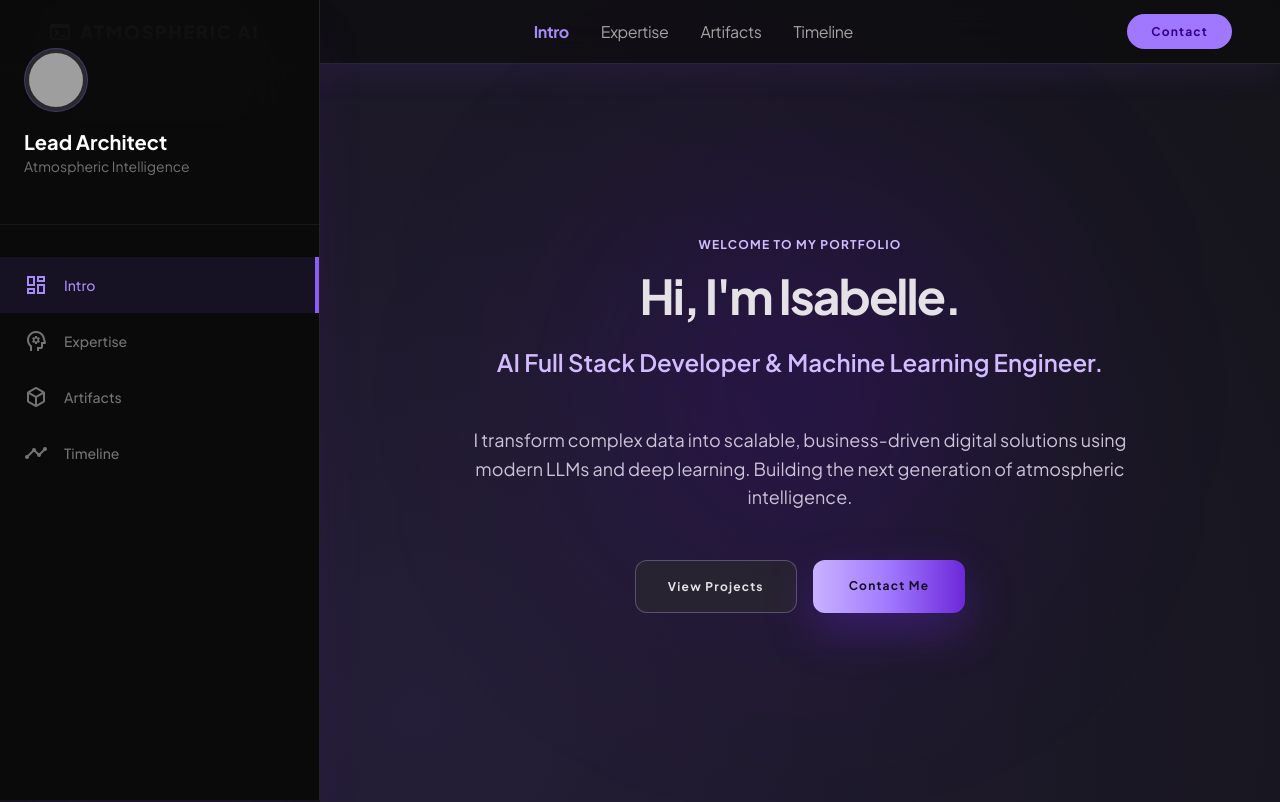
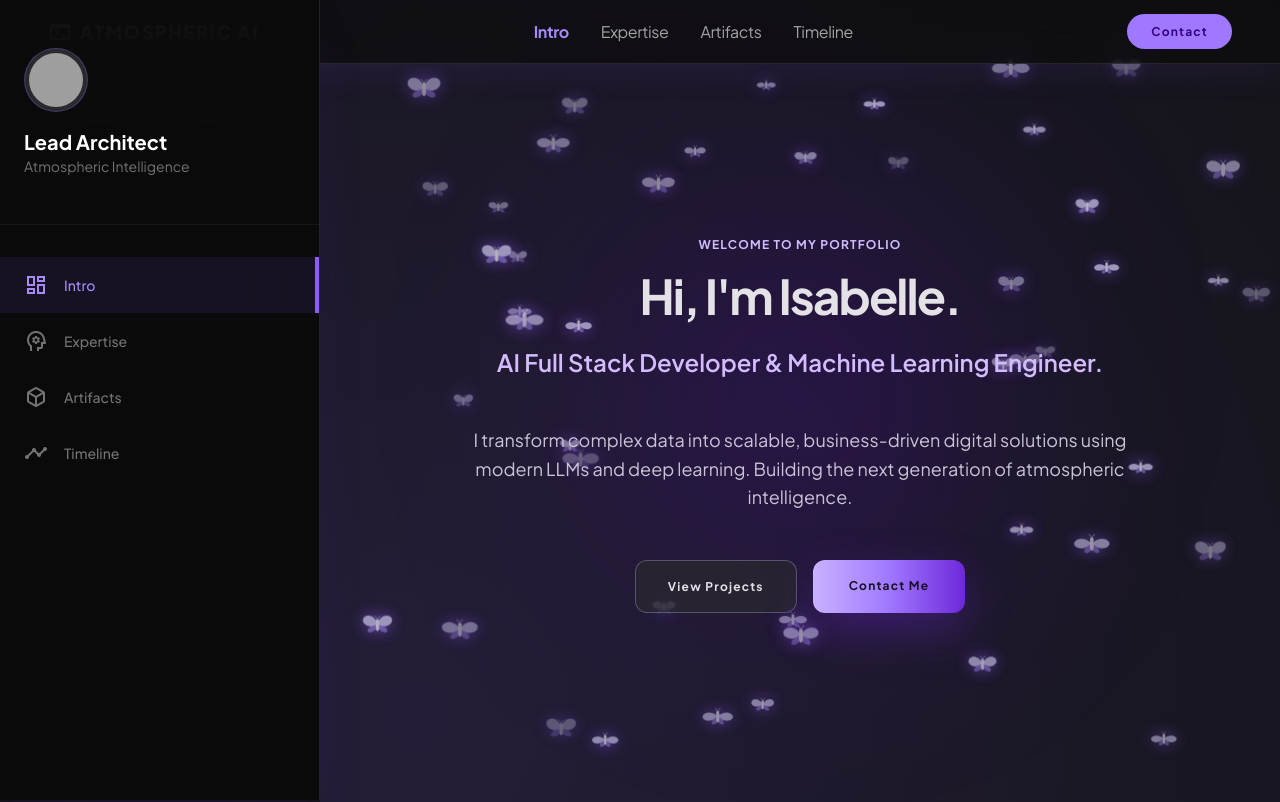
Before and after one commit to isabelledey/portfolio-website, a React (Vite) app: page / in a window 1280 px wide. Shown: the top 802 px of the page. Built offline with nearby package versions, Linux system fonts and the light colour scheme; no server answers; grey boxes are pictures that could not be loaded.

Commit message:
added butteflies to the hero section with movign effects

```diff
--- a/package.json
+++ b/package.json
@@ -14,12 +14,13 @@
     "cors": "^2.8.5",
     "dotenv": "^16.1.4",
     "express": "^4.18.2",
+    "framer-motion": "^11.18.2",
     "react": "^18.3.1",
     "react-dom": "^18.3.1"
   },
   "devDependencies": {
+    "@tailwindcss/forms": "^0.5.4",
     "@vitejs/plugin-react": "^4.3.1",
-    "@tailwindcss/forms": "^0.5.4",
     "autoprefixer": "^10.4.20",
     "concurrently": "^8.2.2",
     "nodemon": "^3.0.1",
--- /dev/null
+++ b/src/components/ButterflyField.jsx
@@ -0,0 +1,357 @@
+import {
+  motion,
+  useAnimationFrame,
+  useMotionValue,
+  useSpring,
+  useTransform,
+} from "framer-motion";
+import { memo, useEffect, useMemo, useRef, useState } from "react";
+
+const BUTTERFLY_COUNT = 46;
+const INTERACTION_RADIUS = 150;
+
+const createSeededRandom = (seed) => {
+  let current = seed;
+
+  return () => {
+    current = (current * 1664525 + 1013904223) % 4294967296;
+    return current / 4294967296;
+  };
+};
+
+const createButterflySwarm = (count) => {
+  const random = createSeededRandom(42);
+
+  return Array.from({ length: count }, (_, index) => {
+    let x = 0;
+    let y = 0;
+
+    // Keep the center a bit cleaner so the heading remains dominant.
+    for (let attempt = 0; attempt < 6; attempt += 1) {
+      x = 4 + random() * 92;
+      y = 6 + random() * 88;
+
+      const insideHeadlineZone = x > 28 && x < 72 && y > 24 && y < 72;
+      if (!insideHeadlineZone || attempt === 5) {
+        break;
+      }
+    }
+
+    return {
+      id: `butterfly-${index}`,
+      xPct: x,
+      yPct: y,
+      size: 8 + random() * 8,
+      opacity: 0.32 + random() * 0.42,
+      flapDuration: 1.35 + random() * 1.9,
+      flapDelay: random() * 1.8,
+      driftDuration: 2.8 + random() * 2.4,
+      floatRange: 8 + random() * 16,
+      floatSpeedX: 0.5 + random() * 0.7,
+      floatSpeedY: 0.45 + random() * 0.8,
+      floatPhaseX: random() * Math.PI * 2,
+      floatPhaseY: random() * Math.PI * 2,
+      radius: INTERACTION_RADIUS,
+      escapeForce: 34 + random() * 48,
+      rotateOffset: -12 + random() * 24,
+    };
+  });
+};
+
+const ButterflyParticle = memo(function ButterflyParticle({
+  butterfly,
+  bounds,
+  pointer,
+}) {
+  const idleX = useMotionValue(0);
+  const idleY = useMotionValue(0);
+  const targetX = useMotionValue(0);
+  const targetY = useMotionValue(0);
+
+  const driftX = useSpring(idleX, {
+    stiffness: 55,
+    damping: 20,
+    mass: 1,
+  });
+  const driftY = useSpring(idleY, {
+    stiffness: 55,
+    damping: 20,
+    mass: 1,
+  });
+  const springX = useSpring(targetX, {
+    stiffness: 175,
+    damping: 18,
+    mass: 0.78,
+  });
+  const springY = useSpring(targetY, {
+    stiffness: 175,
+    damping: 18,
+    mass: 0.78,
+  });
+
+  const tilt = useTransform(springX, [-55, 0, 55], [-16, 0, 16]);
+  const combinedX = useTransform([driftX, springX], ([idle, avoid]) => idle + avoid);
+  const combinedY = useTransform([driftY, springY], ([idle, avoid]) => idle + avoid);
+
+  useAnimationFrame((time) => {
+    const t = time / 1000;
+    const nextX =
+      Math.sin(t * butterfly.floatSpeedX + butterfly.floatPhaseX) *
+      butterfly.floatRange;
+    const nextY =
+      Math.cos(t * butterfly.floatSpeedY + butterfly.floatPhaseY) *
+      (butterfly.floatRange * 0.65);
+
+    idleX.set(nextX);
+    idleY.set(nextY);
+  });
+
+  useEffect(() => {
+    if (!bounds.width || !bounds.height || !pointer) {
+      targetX.set(0);
+      targetY.set(0);
+      return;
+    }
+
+    const homeX = (bounds.width * butterfly.xPct) / 100;
+    const homeY = (bounds.height * butterfly.yPct) / 100;
+    const deltaX = homeX - pointer.x;
+    const deltaY = homeY - pointer.y;
+    const distance = Math.hypot(deltaX, deltaY);
+
+    if (distance >= butterfly.radius) {
+      targetX.set(0);
+      targetY.set(0);
+      return;
+    }
+
+    const influence = 1 - distance / butterfly.radius;
+    const waveStrength = influence * influence * butterfly.escapeForce;
+    const normalizedX =
+      distance > 0 ? deltaX / distance : Math.cos(butterfly.rotateOffset);
+    const normalizedY =
+      distance > 0 ? deltaY / distance : Math.sin(butterfly.rotateOffset);
+
+    targetX.set(normalizedX * waveStrength);
+    targetY.set(normalizedY * waveStrength);
+  }, [bounds, butterfly, pointer, targetX, targetY]);
+
+  return (
+    <motion.div
+      className="absolute"
+      style={{
+        left: `${butterfly.xPct}%`,
+        top: `${butterfly.yPct}%`,
+        width: butterfly.size * 2.4,
+        height: butterfly.size * 1.7,
+        marginLeft: -(butterfly.size * 1.2),
+        marginTop: -(butterfly.size * 0.85),
+        x: combinedX,
+        y: combinedY,
+        rotate: tilt,
+        opacity: butterfly.opacity,
+      }}
+    >
+      <motion.div
+        animate={{
+          y: [0, -2.5, 0, 1, 0],
+          scale: [1, 1.05, 0.97, 1.03, 1],
+        }}
+        transition={{
+          duration: butterfly.driftDuration,
+          repeat: Infinity,
+          ease: "easeInOut",
+          delay: butterfly.flapDelay,
+        }}
+        className="relative h-full w-full"
+      >
+        <svg
+          viewBox="0 0 48 32"
+          className="h-full w-full overflow-visible"
+          style={{
+            filter: "drop-shadow(0 0 8px #8B5CF6)",
+          }}
+        >
+          <motion.g
+            animate={{
+              rotate: [18, -16, 18],
+              scaleY: [1, 0.78, 1],
+              x: [0, -0.8, 0],
+            }}
+            transition={{
+              duration: butterfly.flapDuration,
+              repeat: Infinity,
+              ease: "easeInOut",
+              delay: butterfly.flapDelay,
+            }}
+            style={{ originX: "24px", originY: "16px" }}
+          >
+            <path
+              d="M24 16C18 5 8 4 3 10c-2 3-1 8 3 10 5 3 12 2 18-4Z"
+              fill="rgba(221, 214, 254, 0.92)"
+              stroke="rgba(196, 181, 253, 0.35)"
+              strokeWidth="0.8"
+            />
+            <path
+              d="M23.5 17C18.5 18 14 22 12.8 27c-.5 2 1.1 3.6 3.1 3.2 3.4-.7 6.8-3.8 8.7-8.9Z"
+              fill="rgba(167, 139, 250, 0.72)"
+              stroke="rgba(196, 181, 253, 0.26)"
+              strokeWidth="0.8"
+            />
+          </motion.g>
+
+          <motion.g
+            animate={{
+              rotate: [-18, 16, -18],
+              scaleY: [1, 0.78, 1],
+              x: [0, 0.8, 0],
+            }}
+            transition={{
+              duration: butterfly.flapDuration,
+              repeat: Infinity,
+              ease: "easeInOut",
+              delay: butterfly.flapDelay,
+            }}
+            style={{ originX: "24px", originY: "16px" }}
+          >
+            <path
+              d="M24 16C30 5 40 4 45 10c2 3 1 8-3 10-5 3-12 2-18-4Z"
+              fill="rgba(221, 214, 254, 0.92)"
+              stroke="rgba(196, 181, 253, 0.35)"
+              strokeWidth="0.8"
+            />
+            <path
+              d="M24.5 17C29.5 18 34 22 35.2 27c.5 2-1.1 3.6-3.1 3.2-3.4-.7-6.8-3.8-8.7-8.9Z"
+              fill="rgba(167, 139, 250, 0.72)"
+              stroke="rgba(196, 181, 253, 0.26)"
+              strokeWidth="0.8"
+            />
+          </motion.g>
+
+          <path
+            d="M24 8.3c1.4 0 2.4 1.1 2.4 2.4v10.6c0 2.3-1.1 4.4-2.4 4.4s-2.4-2.1-2.4-4.4V10.7c0-1.3 1-2.4 2.4-2.4Z"
+            fill="rgba(245, 243, 255, 0.95)"
+          />
+          <path
+            d="M23.7 8.2 20.5 4.3M24.3 8.2l3.2-3.9"
+            stroke="rgba(245, 243, 255, 0.8)"
+            strokeWidth="1"
+            strokeLinecap="round"
+          />
+        </svg>
+      </motion.div>
+    </motion.div>
+  );
+});
+
+const ButterflyField = () => {
+  const containerRef = useRef(null);
+  const frameRef = useRef(0);
+  const [bounds, setBounds] = useState({
+    width: 0,
+    height: 0,
+    left: 0,
+    top: 0,
+  });
+  const [pointer, setPointer] = useState(null);
+
+  const butterflies = useMemo(
+    () => createButterflySwarm(BUTTERFLY_COUNT),
+    [],
+  );
+
+  useEffect(() => {
+    const element = containerRef.current;
+
+    if (!element) {
+      return undefined;
+    }
+
+    const updateBounds = () => {
+      const rect = element.getBoundingClientRect();
+      setBounds({
+        width: rect.width,
+        height: rect.height,
+        left: rect.left,
+        top: rect.top,
+      });
+    };
+
+    updateBounds();
+
+    const resizeObserver = new ResizeObserver(updateBounds);
+    resizeObserver.observe(element);
+
+    window.addEventListener("resize", updateBounds);
+    window.addEventListener("scroll", updateBounds, { passive: true });
+
+    return () => {
+      resizeObserver.disconnect();
+      window.removeEventListener("resize", updateBounds);
+      window.removeEventListener("scroll", updateBounds);
+    };
+  }, []);
+
+  useEffect(() => {
+    const handlePointerMove = (event) => {
+      cancelAnimationFrame(frameRef.current);
+
+      frameRef.current = requestAnimationFrame(() => {
+        if (!bounds.width || !bounds.height) {
+          return;
+        }
+
+        const x = event.clientX - bounds.left;
+        const y = event.clientY - bounds.top;
+        const margin = INTERACTION_RADIUS;
+
+        if (
+          x < -margin ||
+          y < -margin ||
+          x > bounds.width + margin ||
+          y > bounds.height + margin
+        ) {
+          setPointer(null);
+          return;
+        }
+
+        setPointer({ x, y });
+      });
+    };
+
+    const clearPointer = () => {
+      cancelAnimationFrame(frameRef.current);
+      setPointer(null);
+    };
+
+    window.addEventListener("pointermove", handlePointerMove);
+    window.addEventListener("pointerleave", clearPointer);
+    window.addEventListener("blur", clearPointer);
+
+    return () => {
+      cancelAnimationFrame(frameRef.current);
+      window.removeEventListener("pointermove", handlePointerMove);
+      window.removeEventListener("pointerleave", clearPointer);
+      window.removeEventListener("blur", clearPointer);
+    };
+  }, [bounds]);
+
+  return (
+    <div
+      ref={containerRef}
+      aria-hidden="true"
+      className="pointer-events-none absolute inset-0 z-0 overflow-hidden"
+    >
+      {butterflies.map((butterfly) => (
+        <ButterflyParticle
+          key={butterfly.id}
+          butterfly={butterfly}
+          bounds={bounds}
+          pointer={pointer}
+        />
+      ))}
+    </div>
+  );
+};
+
+export default ButterflyField;
--- a/src/components/Hero.jsx
+++ b/src/components/Hero.jsx
@@ -1,4 +1,5 @@
 import { siteContent } from "../data/siteContent";
+import ButterflyField from "./ButterflyField";
 
 const Hero = () => {
   return (
@@ -9,6 +10,7 @@ const Hero = () => {
       <div className="absolute inset-0 z-0">
         <div className="absolute top-1/4 left-1/2 -translate-x-1/2 w-96 h-96 bg-secondary-container/20 rounded-full blur-[120px]"></div>
       </div>
+      <ButterflyField />
       <div className="relative z-10 max-w-4xl">
         <span className="inline-block font-label-caps text-primary mb-sm tracking-widest">
           {siteContent.introBadge}
```
Also changed, not shown: 1 other file (tests, documents, lock files or other folders).
